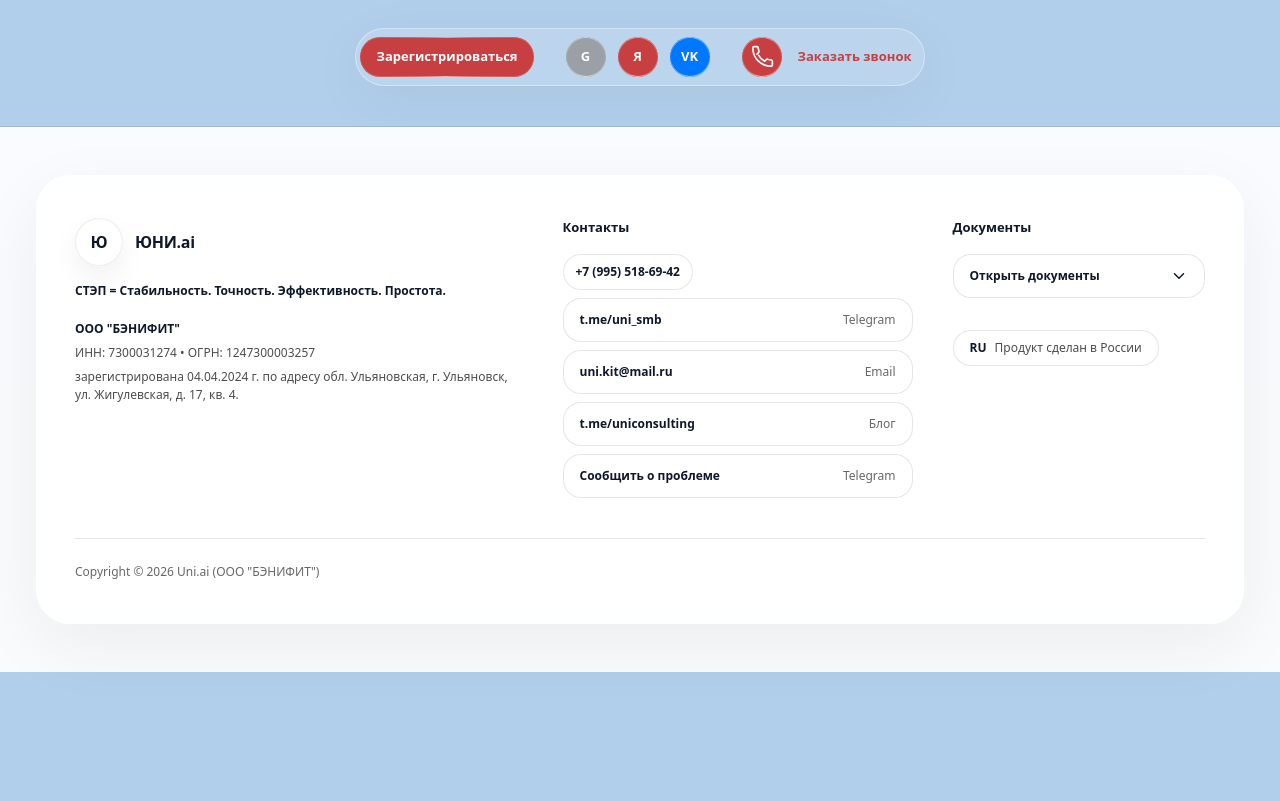
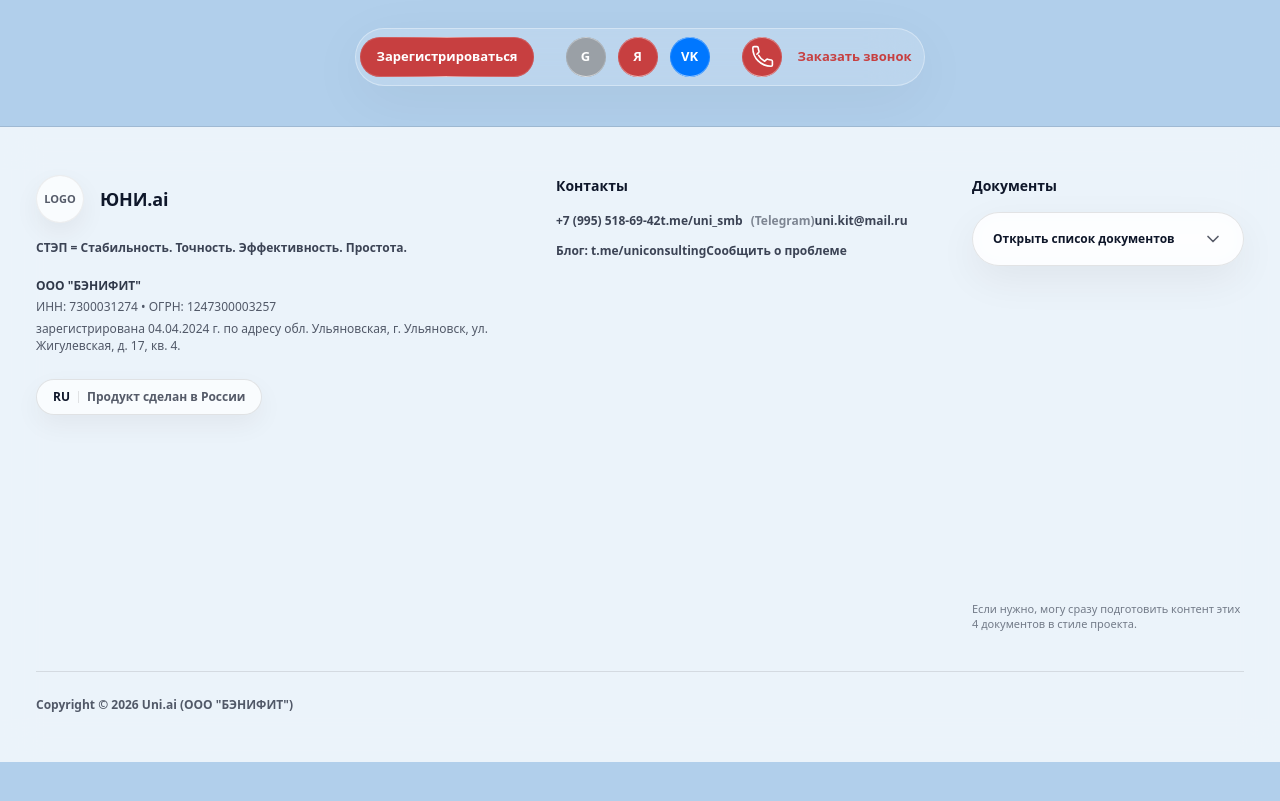
Before and after one commit to uniconsulting/uni.com, a Next.js app: page / in a window 1280 px wide. Shown: the part 8740-9541 px from the top of the page. After the commit the page ends 9502 px from the top, so only its background shows below. Built offline with nearby package versions, Linux system fonts and the light colour scheme.

Commit message:
Update Footer.tsx

```diff
--- a/src/components/sections/Footer.tsx
+++ b/src/components/sections/Footer.tsx
@@ -1,35 +1,40 @@
 "use client";
 
 import React from "react";
+import Link from "next/link";
 
-type DocLink = {
-  title: string;
-  href: string;
-  desc: string;
+const DOCS = [
+  { label: "Политика конфиденциальности", href: "/docs/privacy" },
+  { label: "Согласие ОПД клиента", href: "/docs/opd-consent" },
+  { label: "Публичная оферта", href: "/docs/offer" },
+  { label: "Политика cookies", href: "/docs/cookies" },
+];
+
+const CONTACTS = {
+  phone: "+7 (995) 518-69-42",
+  telegram: "https://t.me/uni_smb",
+  blog: "https://t.me/uniconsulting",
+  email: "uni.kit@mail.ru",
+  issue: "https://t.me/uni_smb",
 };
 
-const DOCS: DocLink[] = [
-  {
-    title: "Политика конфиденциальности",
-    href: "/docs/privacy",
-    desc: "Как мы обрабатываем и защищаем персональные данные.",
-  },
-  {
-    title: "Согласие ОПД клиента",
-    href: "/docs/pd-consent",
-    desc: "Согласие на обработку персональных данных для оказания услуг.",
-  },
-  {
-    title: "Публичная оферта",
-    href: "/docs/offer",
-    desc: "Условия оказания услуг и оплаты, права и обязанности сторон.",
-  },
-  {
-    title: "Политика cookies",
-    href: "/docs/cookies",
-    desc: "Какие cookies используем и зачем, как управлять настройками.",
-  },
-];
+function Chevron({ open }: { open: boolean }) {
+  return (
+    <svg
+      viewBox="0 0 24 24"
+      className={[
+        "h-5 w-5 text-[#0f172a]/70 transition-transform duration-300",
+        open ? "rotate-180" : "rotate-0",
+      ].join(" ")}
+      fill="none"
+      stroke="currentColor"
+      strokeWidth="2"
+      aria-hidden="true"
+    >
+      <path d="M6 9l6 6 6-6" strokeLinecap="round" strokeLinejoin="round" />
+    </svg>
+  );
+}
 
 export default function FooterSection() {
   const [docsOpen, setDocsOpen] = React.useState(false);
@@ -38,13 +43,10 @@ export default function FooterSection() {
   React.useEffect(() => {
     const onDown = (e: MouseEvent) => {
       if (!docsOpen) return;
-      const el = wrapRef.current;
-      if (!el) return;
-      if (e.target instanceof Node && !el.contains(e.target)) setDocsOpen(false);
+      const t = e.target as Node | null;
+      if (wrapRef.current && t && !wrapRef.current.contains(t)) setDocsOpen(false);
     };
-
     const onKey = (e: KeyboardEvent) => {
-      if (!docsOpen) return;
       if (e.key === "Escape") setDocsOpen(false);
     };
 
@@ -57,197 +59,195 @@ export default function FooterSection() {
   }, [docsOpen]);
 
   return (
-    <footer className="relative">
+    <footer id="footer" className="relative">
       {/* тонкий разделитель сверху */}
       <div className="h-px w-full bg-black/10" />
 
-      <div className="bg-white/92">
+      {/* светлая стеклянная панель */}
+      <div className="bg-white/75 backdrop-blur-[18px]">
         <div className="mx-auto max-w-[1240px] px-4 py-12">
-          {/* основная панель футера */}
-          <div className="rounded-[34px] lg-border border border-white/18 bg-white/82 p-[10px] shadow-[0_22px_70px_rgba(0,0,0,0.06)] backdrop-blur-[18px]">
-            <div className="rounded-[26px] bg-white/82 px-7 py-8">
           <div className="grid gap-10 lg:grid-cols-12">
-                {/* BRAND */}
+            {/* 1) Бренд */}
             <div className="lg:col-span-5">
-                  <div className="flex items-center gap-3">
-                    {/* круглый бейдж под лого (как в хедере) */}
-                    <div className="relative h-12 w-12 rounded-full lg-border border border-black/10 bg-white/70 shadow-[0_12px_28px_rgba(0,0,0,0.06)]">
+              <div className="flex items-center gap-4">
+                {/* круглый бейдж-рамка под лого (как в хедере) */}
+                <div className="relative h-12 w-12 rounded-full border border-black/10 bg-white/70 shadow-[0_10px_26px_rgba(0,0,0,0.06)]">
                   <div className="pointer-events-none absolute inset-0 rounded-full ring-1 ring-white/40" />
-                      {/* сюда можно вставить Image/лого */}
-                      <div className="flex h-full w-full items-center justify-center text-[#0f172a] font-semibold">
-                        Ю
+                  {/* сюда вставишь лого */}
+                  <div className="flex h-full w-full items-center justify-center text-[11px] font-semibold text-[#0f172a]/70">
+                    LOGO
                   </div>
                 </div>
 
-                    <div className="text-[#0f172a] font-semibold tracking-[-0.02em] text-[16px]">
+                <div className="text-[#0f172a] font-semibold tracking-[-0.01em] text-[18px]">
                   ЮНИ.ai
                 </div>
               </div>
 
-                  <div className="mt-4 text-[#0f172a] text-[12px] font-semibold">
+              <div className="mt-4 text-[12px] font-semibold text-[#0f172a]/80">
                 СТЭП = Стабильность. Точность. Эффективность. Простота.
               </div>
 
-                  <div className="mt-5 space-y-1.5 text-[#0f172a] text-[12px] leading-[1.5]">
-                    <div className="font-semibold">ООО "БЭНИФИТ"</div>
-                    <div className="text-black/70">ИНН: 7300031274 • ОГРН: 1247300003257</div>
-                    <div className="text-black/70">
-                      зарегистрирована 04.04.2024 г. по адресу обл. Ульяновская, г. Ульяновск, ул. Жигулевская, д. 17,
-                      кв. 4.
-                    </div>
+              <div className="mt-5 space-y-1 text-[12px] leading-[1.45] text-[#0f172a]/70">
+                <div className="font-semibold text-[#0f172a]/85">ООО "БЭНИФИТ"</div>
+                <div>ИНН: 7300031274 • ОГРН: 1247300003257</div>
+                <div>
+                  зарегистрирована 04.04.2024 г. по адресу обл. Ульяновская, г. Ульяновск,
+                  ул. Жигулевская, д. 17, кв. 4.
                 </div>
               </div>
 
-                {/* CONTACTS */}
+              {/* плашка RU */}
+              <div className="mt-6 inline-flex items-center gap-2 rounded-full border border-black/10 bg-white/70 px-4 py-2 shadow-[0_10px_26px_rgba(0,0,0,0.05)]">
+                <span className="text-[12px] font-semibold text-[#0f172a]">RU</span>
+                <span className="h-3 w-px bg-black/10" />
+                <span className="text-[12px] font-semibold text-[#0f172a]/70">
+                  Продукт сделан в России
+                </span>
+              </div>
+            </div>
+
+            {/* 2) Контакты */}
             <div className="lg:col-span-4">
-                  <div className="text-[#0f172a] font-semibold text-[13px]">Контакты</div>
+              <div className="text-[#0f172a] font-semibold text-[14px]">Контакты</div>
 
-                  <div className="mt-4 space-y-2 text-[12px]">
+              <div className="mt-4 space-y-3 text-[12px] font-semibold">
                 <a
-                      href="tel:+79955186942"
-                      className="inline-flex items-center rounded-full px-3 py-2 lg-border border border-black/10 bg-white/70 text-[#0f172a] font-semibold hover:bg-white"
+                  href={`tel:${CONTACTS.phone.replace(/[^\d+]/g, "")}`}
+                  className="inline-flex items-center gap-2 text-[#0f172a]/80 hover:text-[#0f172a]"
                 >
-                      +7 (995) 518-69-42
-                    </a>
-
-                    <div className="flex flex-col gap-2">
-                      <a
-                        href="https://t.me/uni_smb"
-                        target="_blank"
-                        rel="noreferrer"
-                        className="inline-flex items-center justify-between rounded-[18px] px-4 py-3 lg-border border border-black/10 bg-white/70 text-[#0f172a] hover:bg-white transition"
-                      >
-                        <span className="font-semibold">t.me/uni_smb</span>
-                        <span className="text-black/60">Telegram</span>
+                  {CONTACTS.phone}
                 </a>
 
                 <a
-                        href="mailto:uni.kit@mail.ru"
-                        className="inline-flex items-center justify-between rounded-[18px] px-4 py-3 lg-border border border-black/10 bg-white/70 text-[#0f172a] hover:bg-white transition"
+                  href={CONTACTS.telegram}
+                  target="_blank"
+                  rel="noreferrer"
+                  className="inline-flex items-center gap-2 text-[#0f172a]/80 hover:text-[#0f172a]"
                 >
-                        <span className="font-semibold">uni.kit@mail.ru</span>
-                        <span className="text-black/60">Email</span>
+                  t.me/uni_smb <span className="text-[#0f172a]/50 font-semibold">(Telegram)</span>
                 </a>
 
                 <a
-                        href="https://t.me/uniconsulting"
-                        target="_blank"
-                        rel="noreferrer"
-                        className="inline-flex items-center justify-between rounded-[18px] px-4 py-3 lg-border border border-black/10 bg-white/70 text-[#0f172a] hover:bg-white transition"
+                  href={`mailto:${CONTACTS.email}`}
+                  className="inline-flex items-center gap-2 text-[#0f172a]/80 hover:text-[#0f172a]"
                 >
-                        <span className="font-semibold">t.me/uniconsulting</span>
-                        <span className="text-black/60">Блог</span>
+                  {CONTACTS.email}
                 </a>
 
                 <a
-                        href="https://t.me/uni_smb"
+                  href={CONTACTS.blog}
                   target="_blank"
                   rel="noreferrer"
-                        className="inline-flex items-center justify-between rounded-[18px] px-4 py-3 lg-border border border-black/10 bg-white/70 text-[#0f172a] hover:bg-white transition"
+                  className="inline-flex items-center gap-2 text-[#0f172a]/80 hover:text-[#0f172a]"
                 >
-                        <span className="font-semibold">Сообщить о проблеме</span>
-                        <span className="text-black/60">Telegram</span>
+                  Блог: t.me/uniconsulting
+                </a>
+
+                <a
+                  href={CONTACTS.issue}
+                  target="_blank"
+                  rel="noreferrer"
+                  className="inline-flex items-center gap-2 text-[#0f172a]/80 hover:text-[#0f172a]"
+                >
+                  Сообщить о проблеме
                 </a>
               </div>
             </div>
-                </div>
 
-                {/* DOCS + RU */}
+            {/* 3) Документы (MegaMenu) */}
             <div className="lg:col-span-3">
-                  <div className="text-[#0f172a] font-semibold text-[13px]">Документы</div>
+              <div className="text-[#0f172a] font-semibold text-[14px]">Документы</div>
 
               <div ref={wrapRef} className="mt-4 relative">
                 <button
                   type="button"
                   onClick={() => setDocsOpen((v) => !v)}
-                      className="w-full rounded-[18px] px-4 py-3 lg-border border border-black/10 bg-white/70 text-[#0f172a] hover:bg-white transition flex items-center justify-between"
+                  onMouseEnter={() => setDocsOpen(true)}
+                  onMouseLeave={() => setDocsOpen(false)}
+                  className={[
+                    "w-full",
+                    "rounded-[34px]",
+                    "border border-black/10",
+                    "bg-white/70 backdrop-blur-[14px]",
+                    "px-5 py-4",
+                    "shadow-[0_14px_40px_rgba(0,0,0,0.06)]",
+                    "transition-[transform,background-color] duration-300",
+                    "active:scale-[0.99]",
+                  ].join(" ")}
                   aria-expanded={docsOpen}
-                      aria-controls="footer-docs-mega"
+                  aria-haspopup="menu"
                 >
-                      <span className="text-[12px] font-semibold">Открыть документы</span>
-                      <svg
-                        width="18"
-                        height="18"
-                        viewBox="0 0 24 24"
-                        fill="none"
-                        className={[
-                          "transition-transform duration-300",
-                          docsOpen ? "rotate-180" : "rotate-0",
-                        ].join(" ")}
-                        aria-hidden="true"
-                      >
-                        <path
-                          d="M6 9l6 6 6-6"
-                          stroke="#0f172a"
-                          strokeWidth="2"
-                          strokeLinecap="round"
-                          strokeLinejoin="round"
-                        />
-                      </svg>
+                  <div className="flex items-center justify-between gap-3">
+                    <div className="text-[12px] font-semibold text-[#0f172a]">
+                      Открыть список документов
+                    </div>
+                    <Chevron open={docsOpen} />
+                  </div>
                 </button>
 
-                    {/* MegaMenu */}
+                {/* MegaMenu-панель */}
                 <div
-                      id="footer-docs-mega"
+                  onMouseEnter={() => setDocsOpen(true)}
+                  onMouseLeave={() => setDocsOpen(false)}
                   className={[
-                        "absolute left-0 right-0 mt-3 origin-top",
-                        "transition-[opacity,transform] duration-300",
-                        docsOpen ? "opacity-100 translate-y-0 pointer-events-auto" : "opacity-0 -translate-y-1 pointer-events-none",
+                    "absolute left-0 right-0 mt-3",
+                    "rounded-[34px] border border-white/18 lg-border",
+                    "bg-white/82 backdrop-blur-[18px]",
+                    "shadow-[0_18px_55px_rgba(0,0,0,0.10)]",
+                    "transition-all duration-300",
+                    docsOpen
+                      ? "opacity-100 translate-y-0 pointer-events-auto"
+                      : "opacity-0 -translate-y-1 pointer-events-none",
                   ].join(" ")}
+                  role="menu"
                 >
-                      <div className="rounded-[34px] lg-border border border-white/18 bg-white/82 p-[10px] shadow-[0_22px_70px_rgba(0,0,0,0.08)] backdrop-blur-[18px]">
-                        <div className="rounded-[26px] bg-white/82 p-5">
-                          <div className="text-[#0f172a] text-[12px] font-semibold">
-                            Юридические документы
-                          </div>
-
-                          <div className="mt-4 grid gap-2">
+                  <div className="p-[10px]">
+                    <div className="rounded-[26px] bg-white/82 border border-white/18 lg-border p-3">
+                      <div className="grid gap-2">
                         {DOCS.map((d) => (
-                              <a
+                          <Link
                             key={d.href}
                             href={d.href}
-                                className="rounded-[18px] lg-border border border-black/10 bg-white px-4 py-3 hover:bg-white/95 transition"
+                            className={[
+                              "rounded-[18px]",
+                              "bg-white/70",
+                              "border border-black/10",
+                              "px-4 py-3",
+                              "text-[12px] font-semibold text-[#0f172a]/80",
+                              "shadow-[0_10px_26px_rgba(0,0,0,0.05)]",
+                              "transition-[transform,background-color,color] duration-300",
+                              "hover:bg-white hover:text-[#0f172a]",
+                              "active:scale-[0.99]",
+                            ].join(" ")}
+                            role="menuitem"
+                            onClick={() => setDocsOpen(false)}
                           >
-                                <div className="text-[#0f172a] text-[12px] font-semibold">{d.title}</div>
-                                <div className="mt-1 text-black/60 text-[11px] leading-[1.35]">{d.desc}</div>
-                              </a>
+                            {d.label}
+                          </Link>
                         ))}
                       </div>
 
-                          <div className="mt-4 text-[11px] text-black/60 leading-[1.35]">
-                            Если нужен договор под ваш кейс (оферта, SLA, NDA), напишите в поддержку.
+                      <div className="mt-3 text-[11px] leading-[1.35] text-[#0f172a]/55">
+                        Документы будут подключены в отдельных страницах / модалках.
                       </div>
                     </div>
                   </div>
                 </div>
               </div>
 
-                  {/* RU плашка */}
-                  <div className="mt-8">
-                    <div className="inline-flex items-center gap-2 rounded-full px-4 py-2 lg-border border border-black/10 bg-white/70 text-[#0f172a]">
-                      <span className="text-[12px] font-semibold">RU</span>
-                      <span className="text-[12px] text-black/70">Продукт сделан в России</span>
-                    </div>
+              <div className="mt-4 text-[11px] leading-[1.35] text-[#0f172a]/55">
+                Если нужно, могу сразу подготовить контент этих 4 документов в стиле проекта.
               </div>
             </div>
           </div>
 
-              {/* нижняя строка */}
+          {/* нижняя линия */}
           <div className="mt-10 pt-6 border-t border-black/10">
-                <div className="flex flex-col gap-3 sm:flex-row sm:items-center sm:justify-between">
-                  <div className="text-[12px] text-black/60">
+            <div className="text-[12px] font-semibold text-[#0f172a]/70">
               Copyright © 2026 Uni.ai (ООО "БЭНИФИТ")
             </div>
-
-                  {/* при желании можно добавить сюда вторичные ссылки */}
-                  <div className="text-[12px] text-black/60">
-                    {/* пусто намеренно */}
           </div>
-                </div>
-              </div>
-            </div>
-          </div>
-          {/* конец панели */}
         </div>
       </div>
     </footer>
```
Lines whose indentation alone changed are shown as unchanged.
